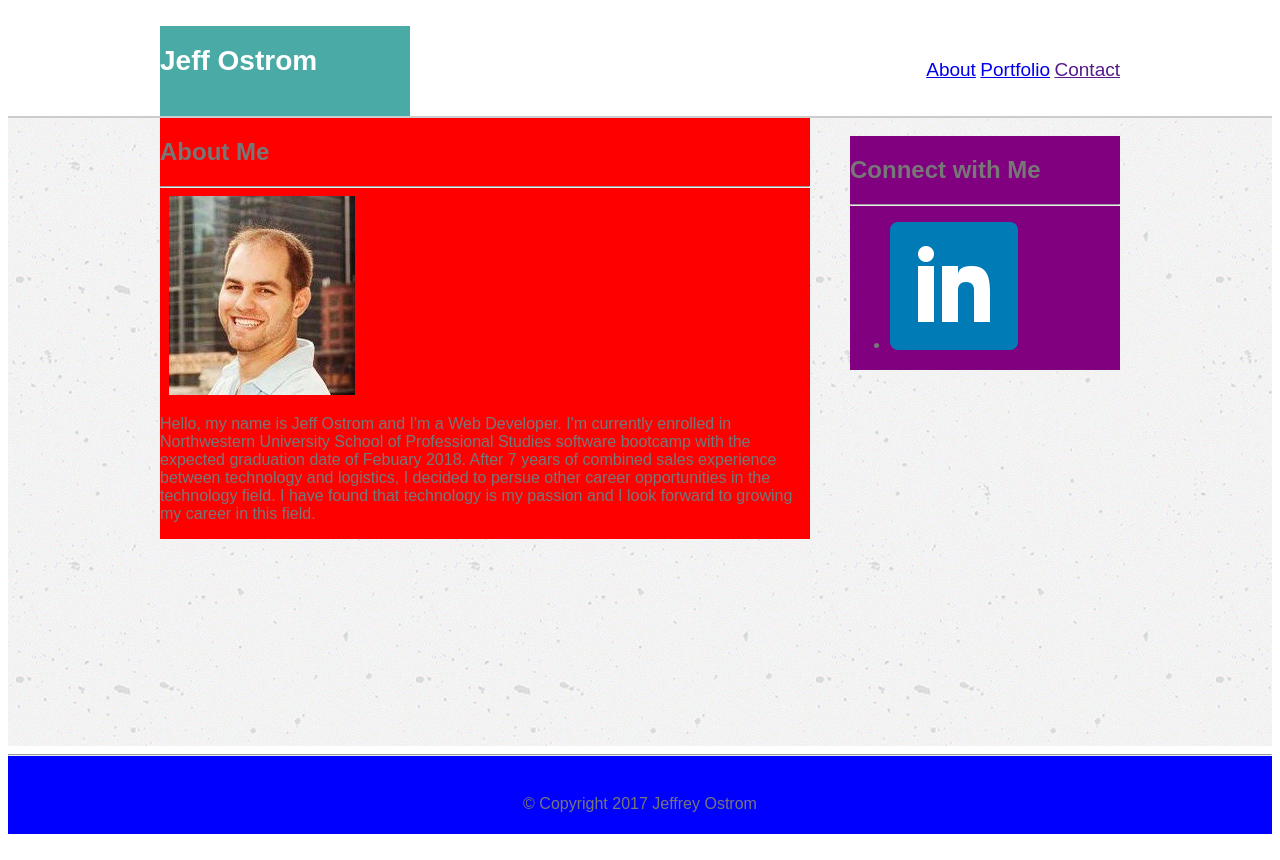
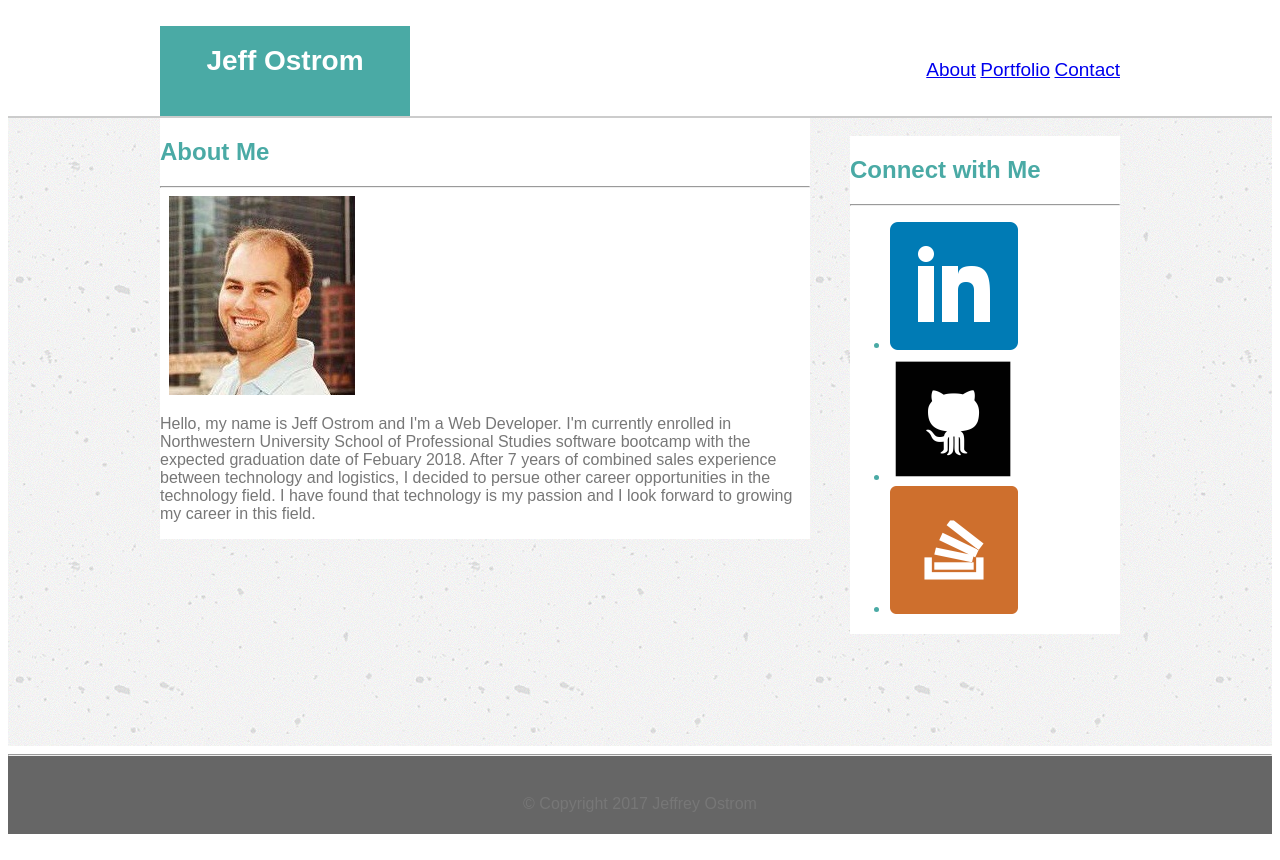
Before and after one commit to JeffOstrom/Basic-Portfolio, a plain HTML site: page index.html in a window 1280 px wide. Drawn offline with Linux system fonts and the light colour scheme.

Commit message:
css update

```diff
--- a/assets/css/style.css
+++ b/assets/css/style.css
@@ -20,6 +20,7 @@ header{
 .content{
 	width: 960px;
 	margin: 0 auto;
+
 }
 .name{
 	background-color: #4aaaa5;
@@ -32,6 +33,11 @@ header{
 	font-size: 28px;
 	font-weight: bold;
 	color: white;
+	text-align: center;
+}
+.main h2{
+	color: #4aaaa5;
+
 }
 
 nav{
@@ -39,6 +45,7 @@ nav{
 	margin:0;
 	line-height: 90px;
 	float:right;
+	color:#777777;
 }
 
 nav ul{
@@ -49,6 +56,7 @@ nav ul{
 	vertical-align: center;
 	line-height: 1em;
 	border-width: 0px;
+	color: #777777;
 }
 
 nav li{
@@ -63,32 +71,37 @@ nav li{
 	border-width: 0;
 	padding: 0;
 	min-height: calc(100vh - 92px - 80px);
+
 }
 
 .main {
 	width: 650px;
-	background-color: red;
+	background-color: #ffffff;
 	margin: 0;
 	padding: 0;
 	float: left;
 	margin-right: 40px;
+
+
 }
 
 .side {
 	width: 270px;
-	background-color: purple;
+	background-color: #ffffff;
 	margin: 0;
 	padding: 0;
 	float: right;
+	color: #4aaaa5;
 }
 
 footer {
 	clear: both;
 	text-align: center;
 	height: 80px;
-	background-color: blue;
+	background-color: #666666;
 	line-height: 79px;
 	vertical-align: center;
 	border-width: 0px;
 	margin: 0;
+	color: #777777;
 }
--- a/index.html
+++ b/index.html
@@ -16,8 +16,8 @@
 			<nav>
 				<ul>
 					<li><a href="index.html">About</a></li>
-					<li><a href="portfolio">Portfolio</a></li>
-					<li><a href="">Contact</a></li>
+					<li><a href="portfolio.html">Portfolio</a></li>
+					<li><a href="contact.html">Contact</a></li>
 				</ul>
 			</nav>
 		  </div>
@@ -36,9 +36,13 @@
 			<div class="side">
 				<h2>Connect with Me</h2>
 				<hr>
-				<ul>
-					<li><a href="http://google.com" target="_blank">
+				<ul>  <!--Links to logos side section-->
+					<li><a href="https://www.linkedin.com/in/jeffreyostrom/" target="_blank">
 							<img src="assets/images/if_square-linkedin_317725.png" alt="LinkedIn Logo">
+					<li><a href="https://github.com/JeffOstrom" target="_blank">
+							<img src="assets/images/github.png" alt="Github Link">
+					<li><a href="https://stackoverflow.com/" target="_blank">
+							<img src="assets/images/stackoverflow.png" alt="stackoverflow">
 						</a>
 					</li>
 				</ul>
@@ -52,12 +56,4 @@
 
 </body>
 
-
-
-
-
-
-
-
-</body>
 </html>
```
Also changed, not shown: assets/images/stackoverflow.png (added), 1 other file.
